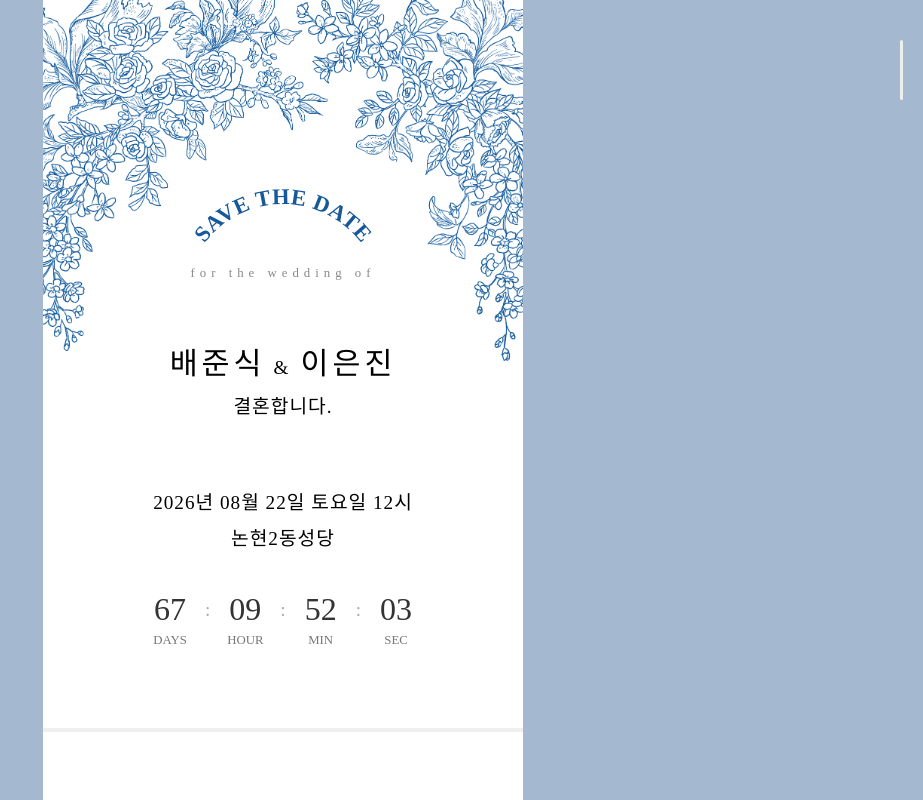
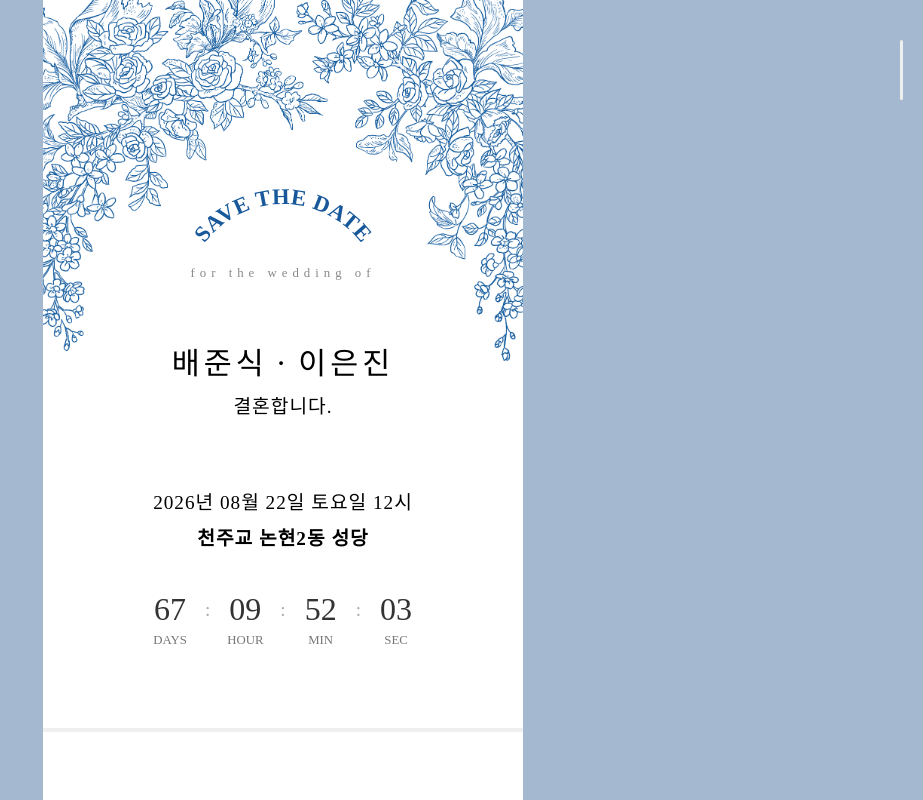
Before and after one commit to eunjinii/wedding-invitation, a React (Create React App) app: page / in a window 1280 px wide. Shown: the top 800 px of the page, without its empty margins (357-1280 px from the left). Built offline with nearby package versions, Linux system fonts and the light colour scheme; no server answers; the database is empty; a web font is replaced by a local one.

Commit message:
minor edits

```diff
--- a/src/components/DDay.js
+++ b/src/components/DDay.js
@@ -103,8 +103,8 @@ const colonStyle = {
 };
 
 const weddingDayStyle = {
-    fontSize: '1.5rem',
-    color: '#ff4d4d',
+    fontSize: '1.3rem',
+    color: '#16589A',
     fontWeight: 'bold'
 };
 
--- a/src/components/Header.js
+++ b/src/components/Header.js
@@ -27,7 +27,7 @@ const Header = () => {
 
             <h1 style={nameBoxContainer}>
                 <span style={nameBoxStyle}>배준식</span>
-                <span style={ampersandStyle}>&</span>
+                <span style={ampersandStyle}>·</span>
                 <span style={nameBoxStyle}>이은진</span>
             </h1>
 
@@ -35,7 +35,7 @@ const Header = () => {
 
             <div style={infoContainer}>
                 <div style={infoStyle}>2026년 08월 22일 토요일 12시 </div>
-                <div style={infoStyle}>논현2동성당</div>
+                <div style={infoStyle}><b>천주교 논현2동 성당</b></div>
             </div>
 
             <DDay />
@@ -112,7 +112,7 @@ const nameBoxStyle = {
 };
 
 const ampersandStyle = {
-    fontSize: '1.2rem',
+    fontSize: '2rem',
 };
 
 const weMarryStyle = {
--- a/src/components/Location.js
+++ b/src/components/Location.js
@@ -19,7 +19,7 @@ const Location = () => {
 
             <div style={infoBoxStyle}>
                 <h3 style={infoStyle}>2026년 08월 22일 토요일 12시</h3>
-                <h3 style={infoStyle}>논현2동성당</h3>
+                <h3 style={infoStyle}>천주교 논현2동 성당</h3>
                 <p><button style={addressStyle} onClick={handleCopyAddress}>{address}
                 </button></p>
                 <p style={addressStyle}><a href={`tel:${phone}`} >
```
